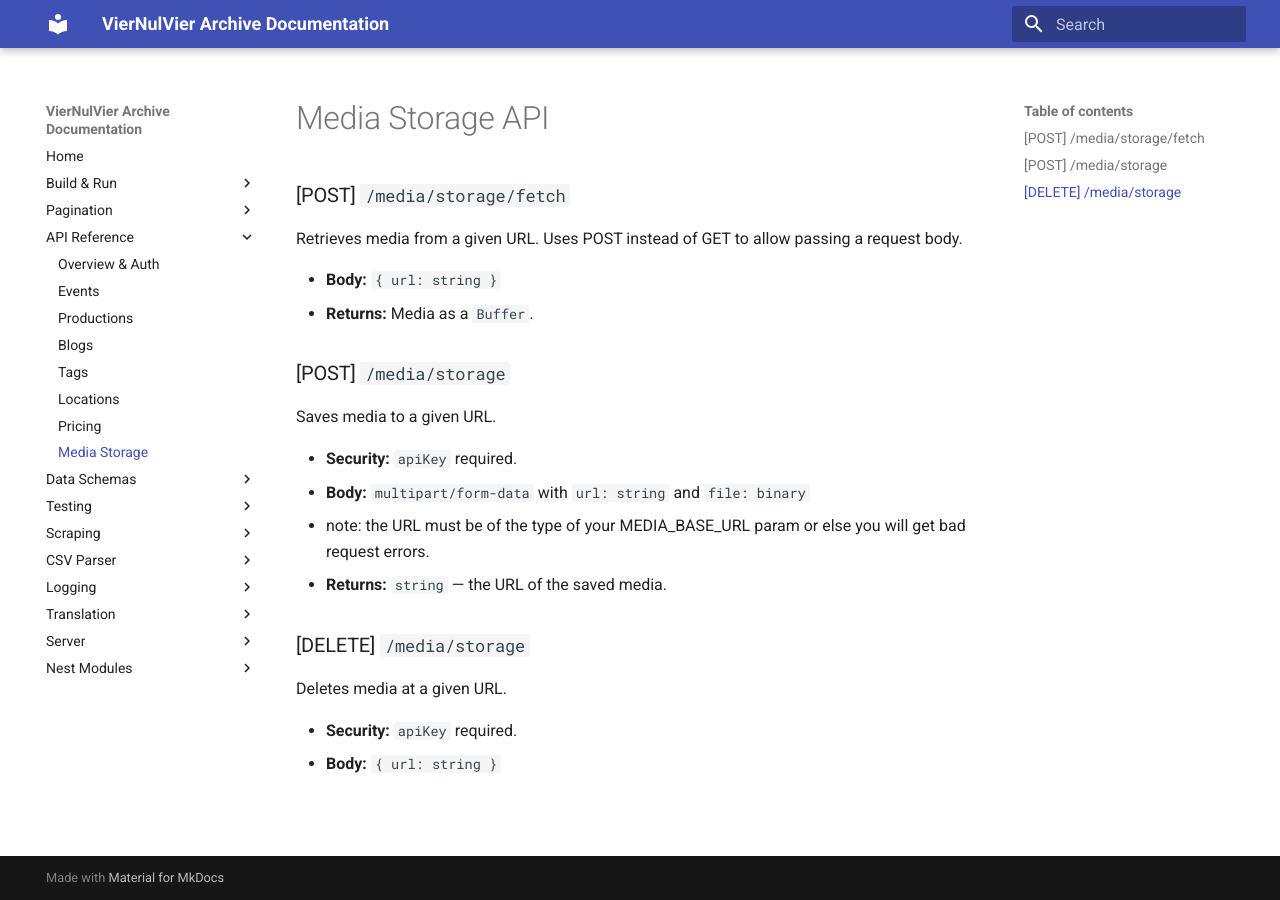
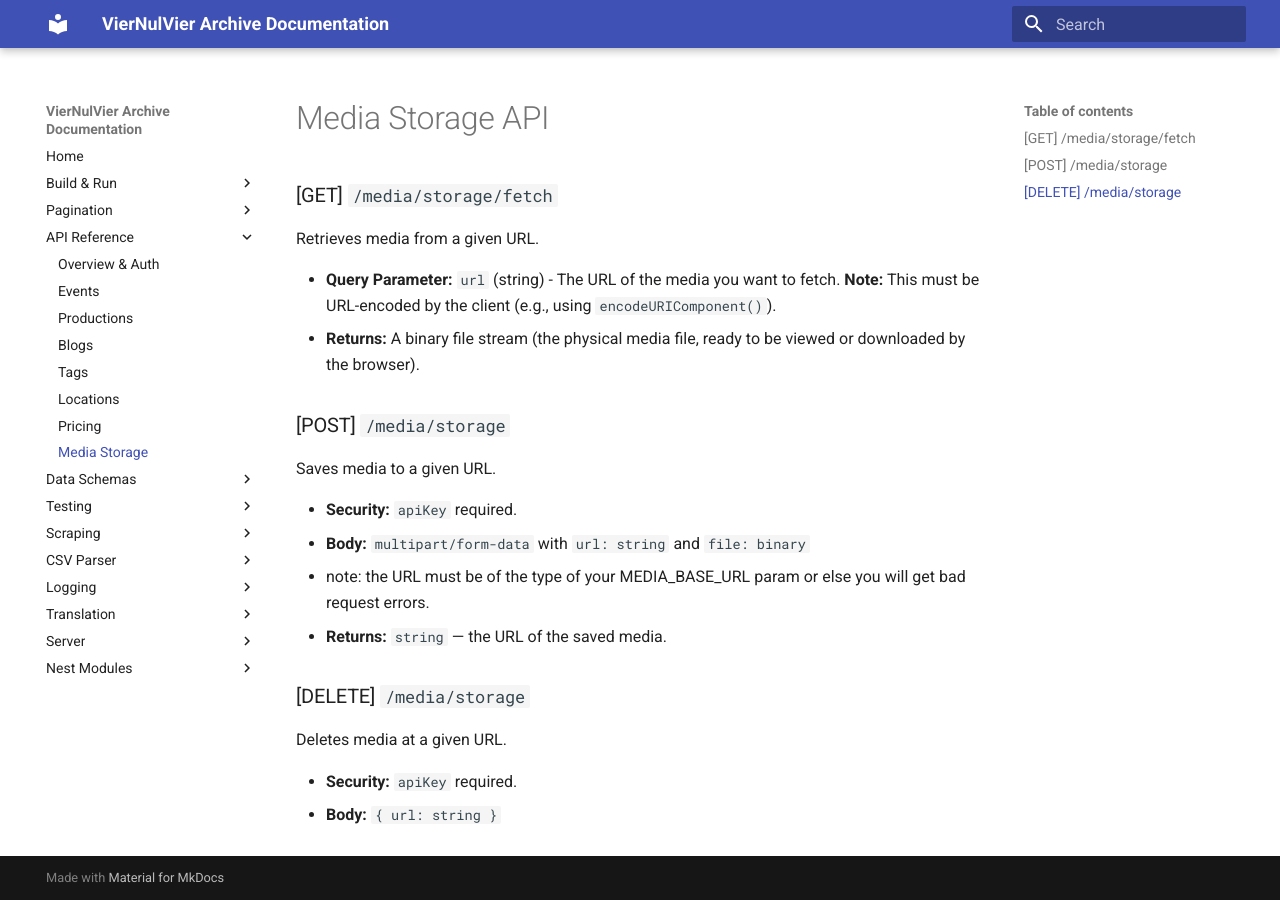
Before and after one commit to SELab-2/viernulvier-4, an MkDocs documentation site: the page built from docs/api/media_storage.md, in a window 1280 px wide. Built offline with MkDocs 1.6.1 and Material for MkDocs 9.7.7, drawn with Linux system fonts in a browser that asks for light colours; the version menu is left out.

Commit message:
POST -> GET, I like this.

```diff
--- a/docs/api/media_storage.md
+++ b/docs/api/media_storage.md
@@ -1,11 +1,12 @@
 # Media Storage API
 
-### [POST] `/media/storage/fetch`
+### [GET] `/media/storage/fetch`
 
-Retrieves media from a given URL. Uses POST instead of GET to allow passing a request body.
+Retrieves media from a given URL.
 
-- **Body:** `{ url: string }`
-- **Returns:** Media as a `Buffer`.
+- **Query Parameter:** `url` (string) - The URL of the media you want to fetch. **Note:** This must be URL-encoded by
+  the client (e.g., using `encodeURIComponent()`).
+- **Returns:** A binary file stream (the physical media file, ready to be viewed or downloaded by the browser).
 
 ### [POST] `/media/storage`
 
```
Also changed, not shown: 1 other file.
